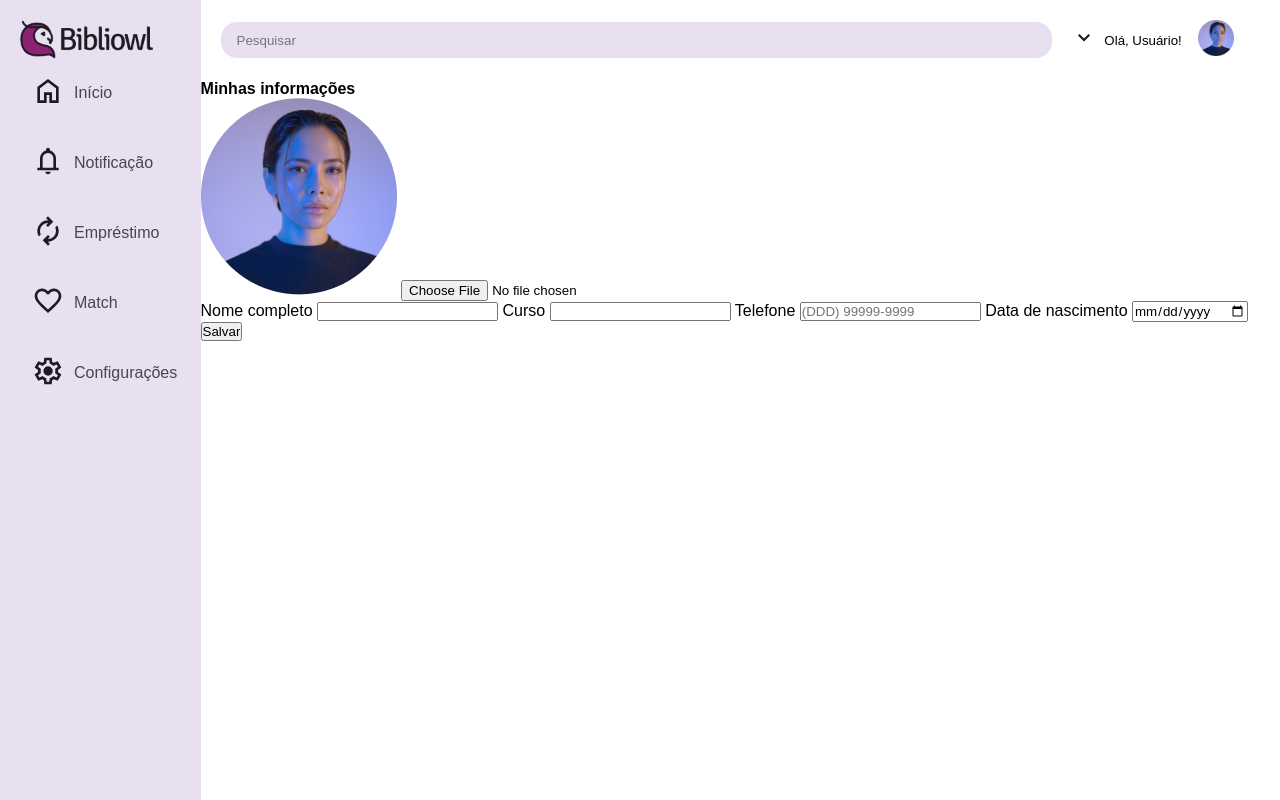
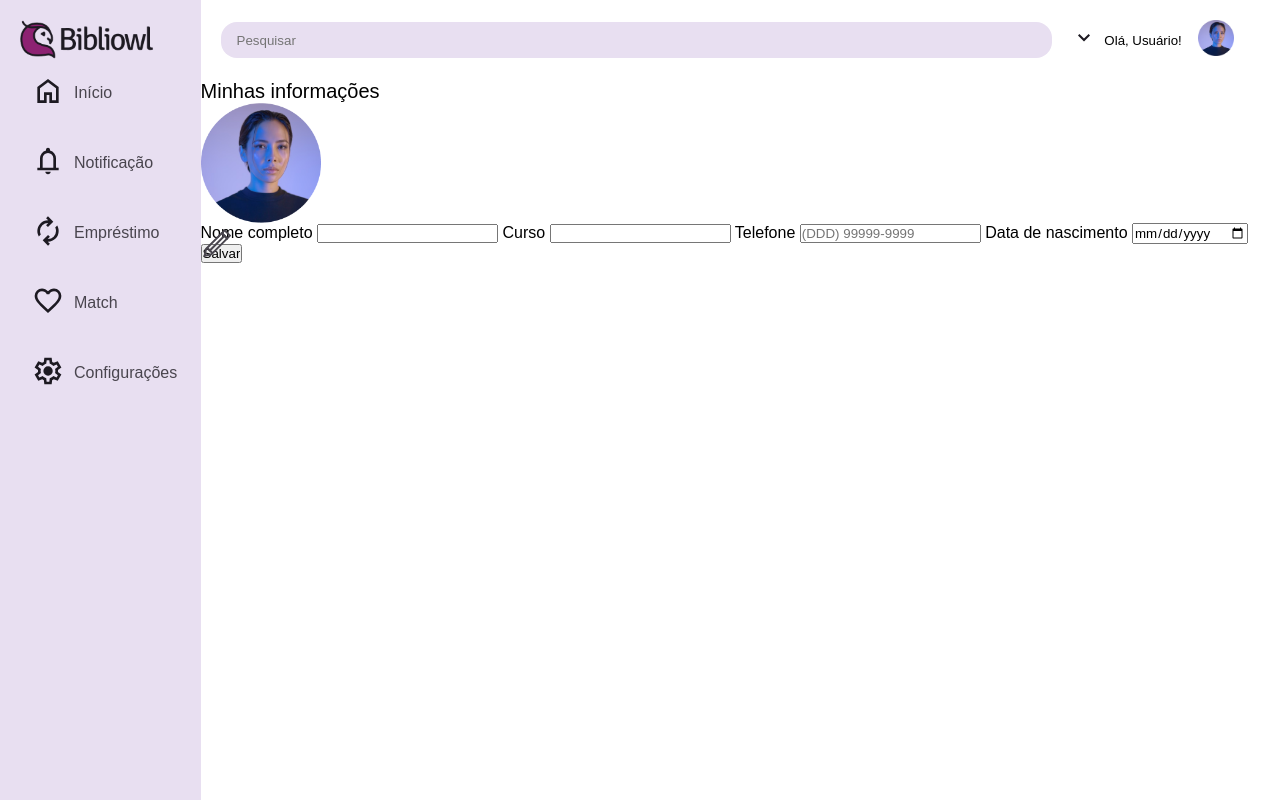
Before and after one commit to EddieSantana21/bibliOwl, a PHP site: page /pages/profile.php in a window 1280 px wide. Run offline with PHP 8.4, Linux system fonts and the light colour scheme.

Commit message:
style: estilizando o botão de editar foto de perfil

```diff
--- a/bibliowl/components/profile/sectionInformation/sectionInformation.css
+++ b/bibliowl/components/profile/sectionInformation/sectionInformation.css
@@ -0,0 +1,27 @@
+.card-profile h4 {
+    font-weight: 300;
+    font-size: 20px;
+}
+
+.card-profile .image-profile {
+    width: 120px;
+    height: 120px;
+    border: 50%;
+}
+
+.card-profile .image-profile img {
+    width: 100%;
+    height: 100%;
+}
+
+.card-profile .image-profile svg {
+    position: relative;
+}
+
+.card-profile .image-profile input {
+    position: absolute;
+}
+
+input[type="file"] {
+    display: none;
+}
--- a/bibliowl/components/profile/sectionInformation/sectionInformation.php
+++ b/bibliowl/components/profile/sectionInformation/sectionInformation.php
@@ -2,8 +2,16 @@
     <h4>Minhas informações</h4>
 
     <figure class="image-profile">
-        <img src="../../../assets/usuario.png" alt="Imagem de perfil do usuário">
-        <input type="file" id="profile-picture" class="btn-edit" aria-label="Alterar foto de perfil">
+        <img src="../assets/usuario.png" alt="Imagem de perfil do usuário">
+        <label for="arquivo"><svg width="32" height="32" viewBox="0 0 32 32" fill="none" xmlns="http://www.w3.org/2000/svg">
+            <path d="M5.00003 21.9997L23.6666 3.33368L29 8.66635L10.3333 27.333L3.66669 28.6663L5.00003 21.9997Z" stroke="#49454E" stroke-width="2" stroke-linecap="round" stroke-linejoin="round" />
+            <path d="M20.9025 6.20792L26.1247 11.43" stroke="#49454E" stroke-width="2" stroke-linecap="round" stroke-linejoin="round" />
+            <path d="M20.9025 6.20792L26.1247 11.43" stroke="#49454E" stroke-width="2" stroke-linecap="round" stroke-linejoin="round" />
+            <path d="M6.54138 21.2215L11.1108 25.7908" stroke="#49454E" stroke-width="2" stroke-linecap="round" stroke-linejoin="round" />
+            <path d="M9.15247 23.1798L23.5136 8.81897" stroke="#49454E" stroke-width="2" stroke-linecap="round" stroke-linejoin="round" />
+        </svg></label>
+
+        <input type="file" id="arquivo" class="btn-edit" aria-label="Alterar foto de perfil" name="arquivo">
     </figure>
 
     <form action="#" method="POST" class="form-profile">
--- a/bibliowl/pages/profile.php
+++ b/bibliowl/pages/profile.php
@@ -19,5 +19,5 @@
         <?php require_once "../components/profile/sectionInformation/sectionInformation.php"; ?>
     </main>
 </body>
-
+<script src="../components/common/header/header.js"></script>
 </html>
```
Also changed, not shown: bibliowl/assets/icons/pencil.svg (added).
